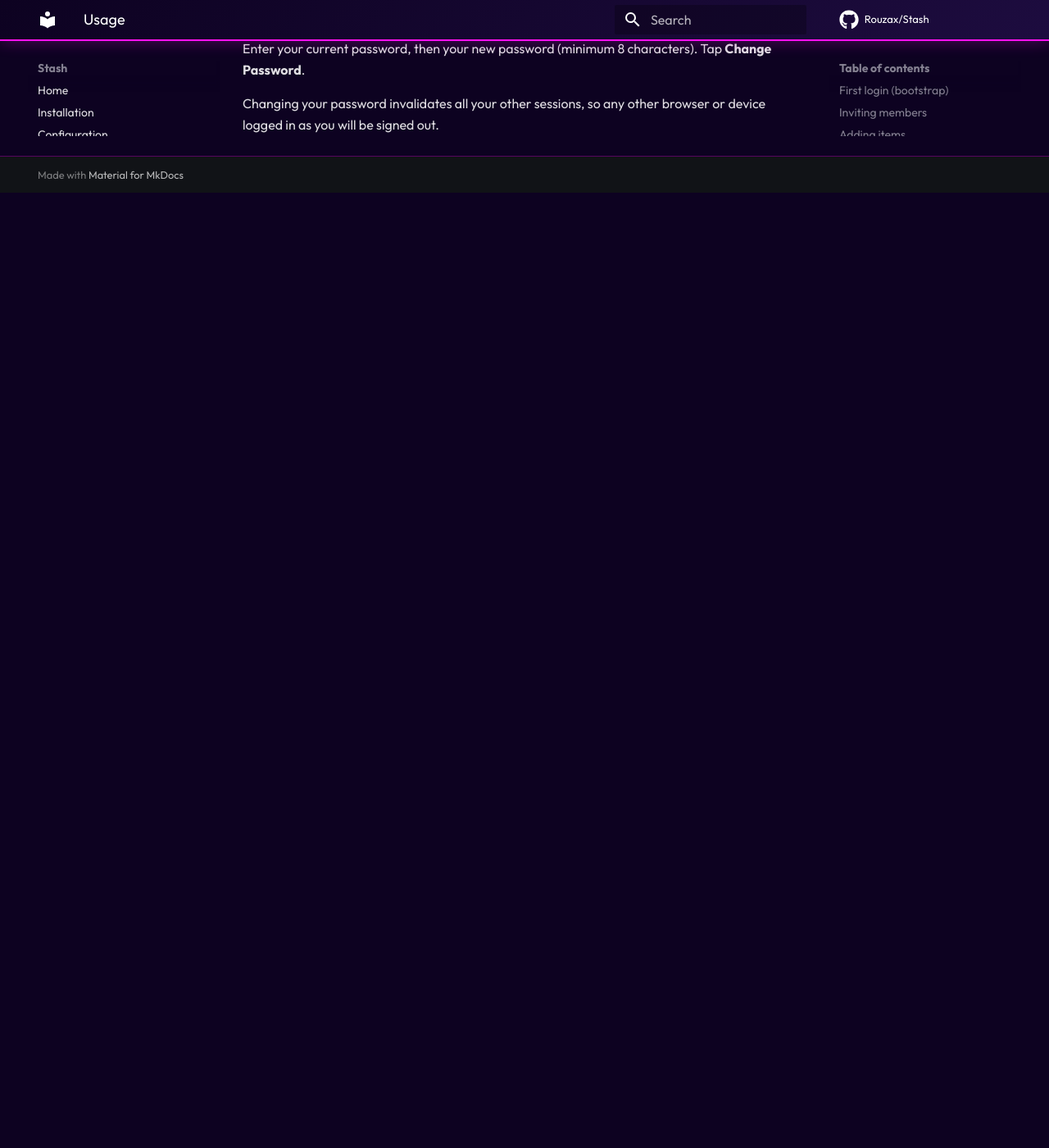
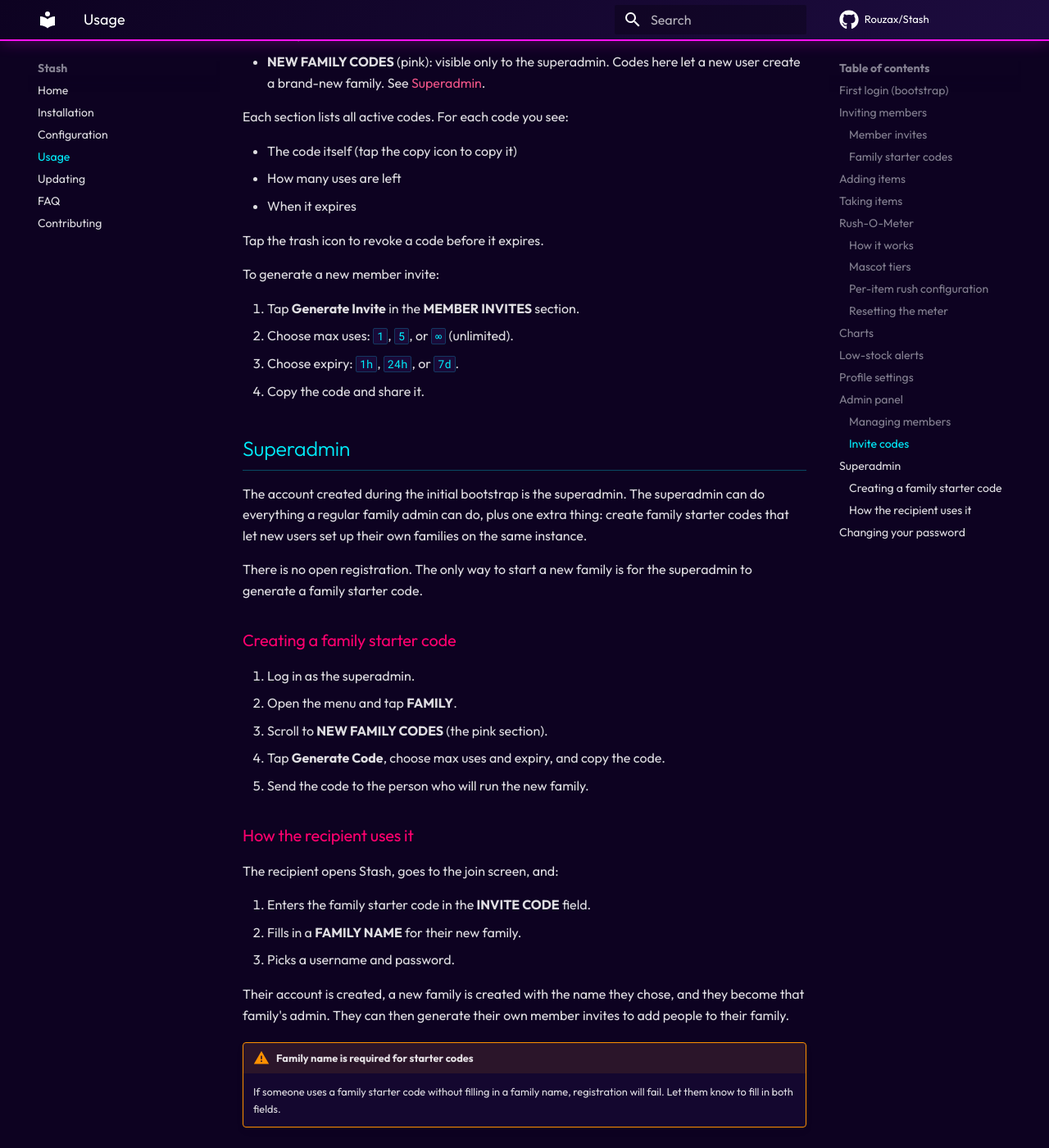
Before and after one commit to Rouzax/Stash, an MkDocs documentation site: the page built from docs/usage.md, in a window 1280 px wide and 1400 px high, scrolled down 5574 px. Shown: the whole window at 82% size. Built offline with MkDocs 1.6.1 and Material for MkDocs 9.7.7, drawn with Linux system fonts in a browser that asks for light colours; comment, search, counter and statistics services are not loaded; before the commit the page ends 5809 px from its top, so only the background shows below that; some of the changed text lies outside the part shown.

```diff
--- a/docs/faq.md
+++ b/docs/faq.md
@@ -71,13 +71,28 @@
 
 Yes. Each family is completely separate: shared items, consumption logs, and users are all scoped to a family. Family members cannot see other families' data.
 
-An admin can only manage their own family. There is no super-admin role that spans families. To set up a second family, someone from that family needs to register through an invite code (which creates a new family automatically; this is the bootstrap path for subsequent families after the first one is created directly).
+A regular family admin can only manage their own family. The superadmin (the account created during bootstrap) can create family starter codes to provision new families. See [How do I add a new family?](#how-do-i-add-a-new-family) below.
+
+## How do I add a new family?
+
+Only the superadmin can add new families. There is no open or self-service registration.
+
+1. Log in as the superadmin.
+2. Open the menu and tap **FAMILY**.
+3. Scroll to **NEW FAMILY CODES** (the pink section) and tap **Generate Code**.
+4. Copy the code and send it to the person who will run the new family.
+
+That person goes to the Stash join screen, enters the starter code in the **INVITE CODE** field, types a name in the **FAMILY NAME** field, then picks a username and password. Their account is created, a new family is set up with the name they chose, and they become that family's admin. They can then invite their own family members with member invites.
 
 ## How do invite codes work?
 
-An admin generates a code in the admin panel. They choose how many times it can be used and when it expires. The code is a random 8-character string (letters and numbers, no ambiguous characters like `0`, `O`, `1`, `I`).
+There are two kinds of invite codes:
 
-The invited person opens Stash, taps **Sign up with invite code**, and enters the code. If the code is valid and has uses remaining, their new account is created and automatically joined to the admin's family.
+**Member invites** are created by any family admin in the **MEMBER INVITES** section of the admin panel. The invited person enters the code on the join screen, picks a username and password, and is added to that admin's family. The **FAMILY NAME** field on the join screen is ignored for member invites.
+
+**Family starter codes** are created only by the superadmin in the **NEW FAMILY CODES** section. The recipient enters the code on the join screen along with a family name and their credentials. A new family is created with that name and they become its admin.
+
+For both types: the admin chooses how many times the code can be used and when it expires. The code is a random 8-character string (letters and numbers, no ambiguous characters like `0`, `O`, `1`, `I`).
 
 Once a code reaches its use limit or expires, it stops working. The admin can also revoke it early from the admin panel.
 
--- a/docs/usage.md
+++ b/docs/usage.md
@@ -11,16 +11,28 @@
 
 Submit the form. You land on the main inventory screen, logged in as admin. This form only appears once. After this, new members must be invited.
 
+!!! info "You are the superadmin"
+    The account created during bootstrap is the superadmin. This is a special role that spans all families on the instance. See [Superadmin](#superadmin) below for what that means.
+
 ## Inviting members
 
-New family members join by entering an invite code you generate for them.
+There are two types of invite codes:
+
+- **Member invites**: invite someone into your own family. Any family admin can create these.
+- **Family starter codes**: let someone create a brand-new family and become its admin. Only the superadmin can create these.
+
+### Member invites
 
 1. Open the menu (three dots, top right) and tap **FAMILY**.
-2. In the admin panel, scroll to **Invite Codes** and tap **Generate Invite**.
+2. In the admin panel, scroll to **MEMBER INVITES** and tap **Generate Invite**.
 3. Choose how many uses the code allows (1, 5, or unlimited) and how long it stays valid (1 hour, 24 hours, or 7 days).
 4. Copy the code and send it to your family member.
 
-The family member opens Stash, sees the login page, and clicks **Sign up with invite code**. They enter the code, pick a username and password, and join your family automatically.
+The family member opens Stash, sees the login/join screen, and enters the code in the **INVITE CODE** field. They pick a username and password. The **FAMILY NAME** field is ignored for member invites. They join your family automatically.
+
+### Family starter codes
+
+See [Superadmin](#superadmin) below.
 
 !!! info "Invite codes are case-insensitive"
     Codes are displayed in uppercase but the registration form accepts any case.
@@ -156,7 +168,12 @@
 
 ### Invite codes
 
-The **Invite Codes** section lists all active codes. For each code you see:
+The admin panel has one or two invite code sections depending on your role:
+
+- **MEMBER INVITES** (cyan): visible to all family admins. Codes here add new users to your family.
+- **NEW FAMILY CODES** (pink): visible only to the superadmin. Codes here let a new user create a brand-new family. See [Superadmin](#superadmin).
+
+Each section lists all active codes. For each code you see:
 
 - The code itself (tap the copy icon to copy it)
 - How many uses are left
@@ -164,12 +181,39 @@
 
 Tap the trash icon to revoke a code before it expires.
 
-To generate a new code:
+To generate a new member invite:
 
-1. Tap **Generate Invite**.
+1. Tap **Generate Invite** in the **MEMBER INVITES** section.
 2. Choose max uses: `1`, `5`, or `∞` (unlimited).
 3. Choose expiry: `1h`, `24h`, or `7d`.
 4. Copy the code and share it.
+
+## Superadmin
+
+The account created during the initial bootstrap is the superadmin. The superadmin can do everything a regular family admin can do, plus one extra thing: create family starter codes that let new users set up their own families on the same instance.
+
+There is no open registration. The only way to start a new family is for the superadmin to generate a family starter code.
+
+### Creating a family starter code
+
+1. Log in as the superadmin.
+2. Open the menu and tap **FAMILY**.
+3. Scroll to **NEW FAMILY CODES** (the pink section).
+4. Tap **Generate Code**, choose max uses and expiry, and copy the code.
+5. Send the code to the person who will run the new family.
+
+### How the recipient uses it
+
+The recipient opens Stash, goes to the join screen, and:
+
+1. Enters the family starter code in the **INVITE CODE** field.
+2. Fills in a **FAMILY NAME** for their new family.
+3. Picks a username and password.
+
+Their account is created, a new family is created with the name they chose, and they become that family's admin. They can then generate their own member invites to add people to their family.
+
+!!! warning "Family name is required for starter codes"
+    If someone uses a family starter code without filling in a family name, registration will fail. Let them know to fill in both fields.
 
 ## Changing your password
 
```
Also changed, not shown: docs/index.md (+1 -1 lines), docs/installation.md (+4 -1 lines), 1 other file.
